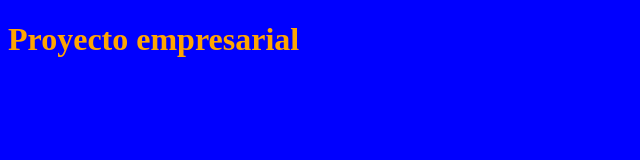
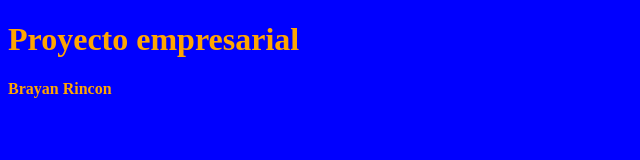
Before and after one commit to BrayanBRMRincon/CursoGit, a plain HTML site: page index.html in a window 1280 px wide. Shown: the whole page, without its empty margins (0-640 px from the left). Drawn offline with Linux system fonts and the light colour scheme.

Commit message:
Update index.html

```diff
--- a/index.html
+++ b/index.html
@@ -8,5 +8,6 @@
 </head>
 <body>
 	<h1>Proyecto empresarial</h1>
+	<p>Brayan Rincon</p>
 </body>
 </html>
```
